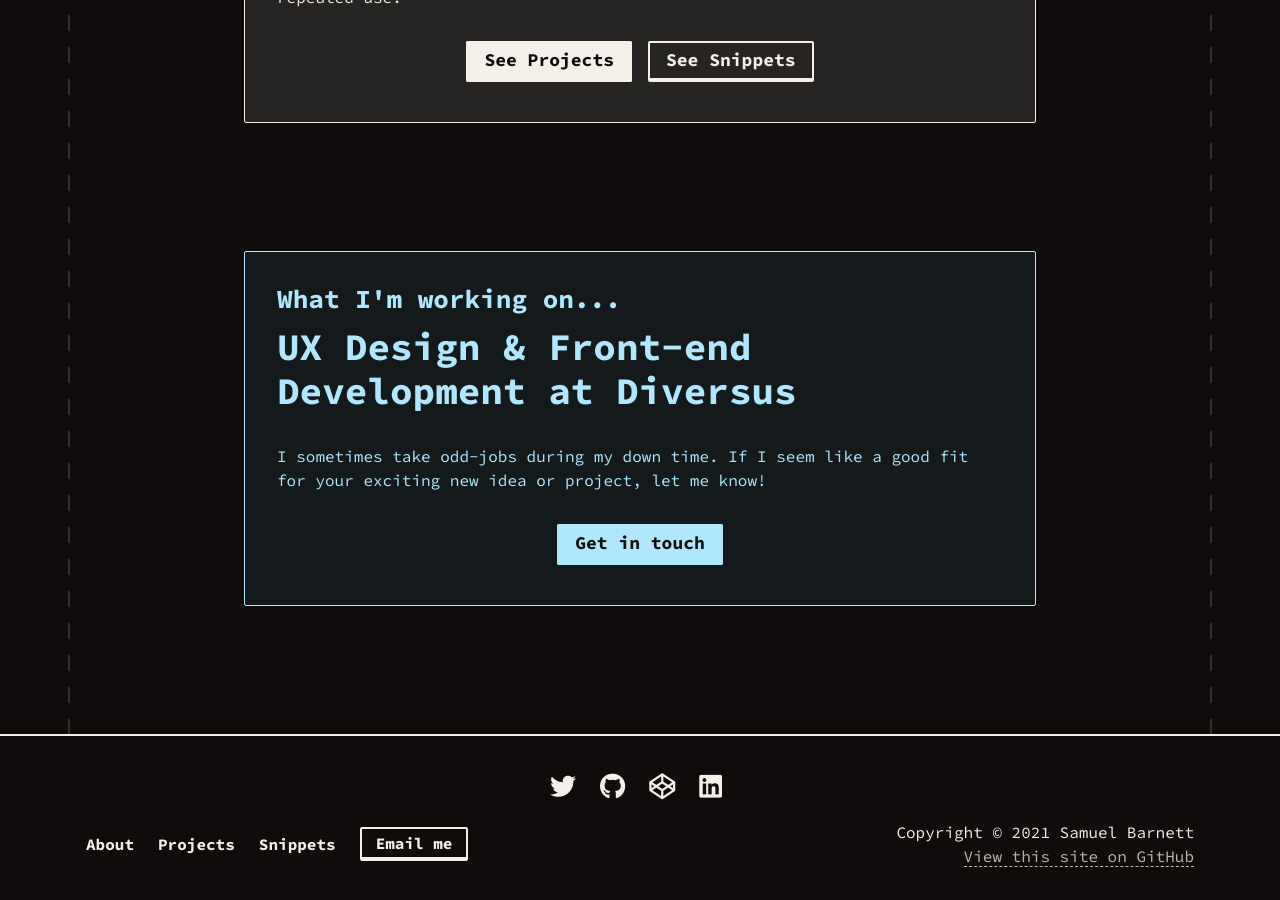
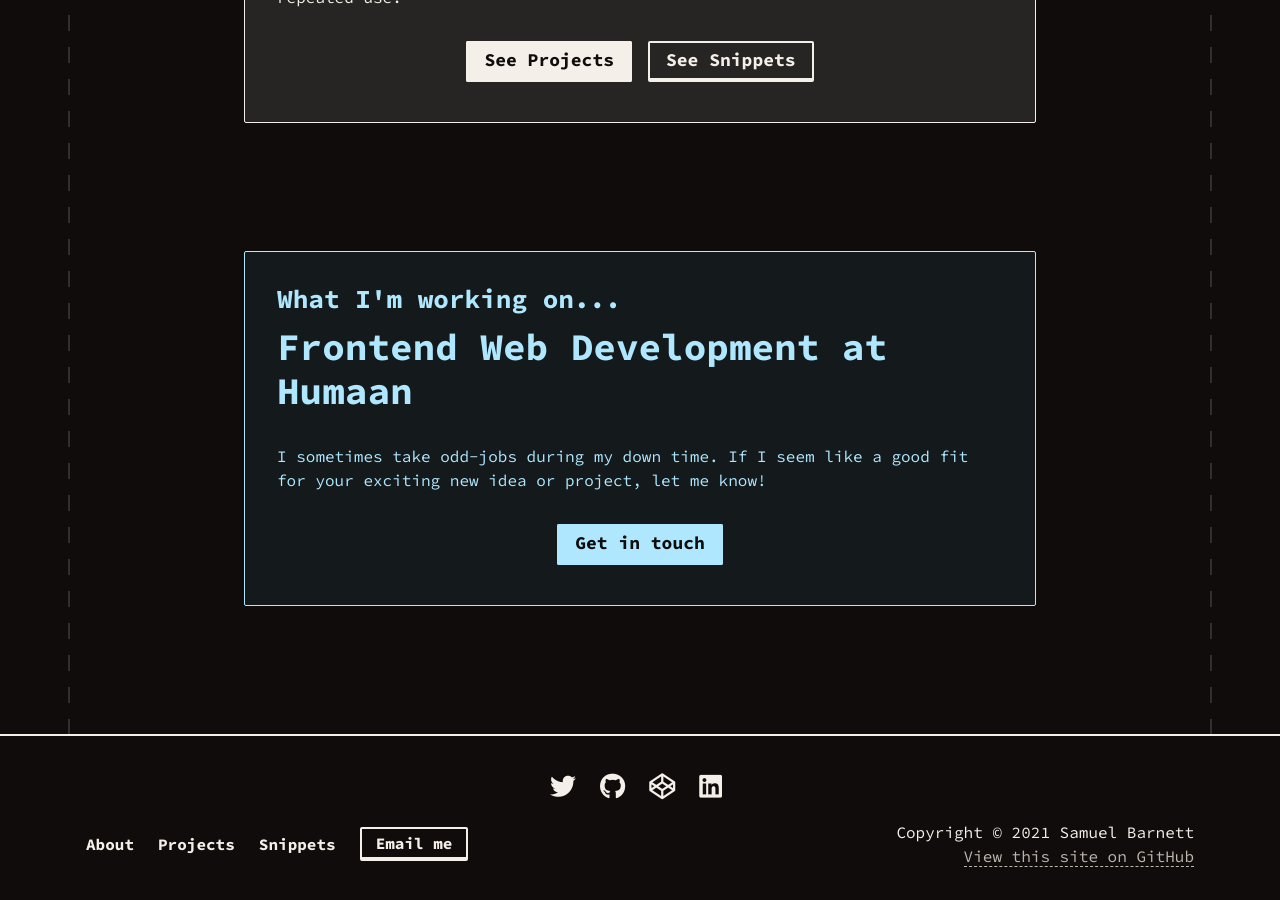
Before and after one commit to damnsamn/samuelbar.net_2020, a Jekyll site: the page built from index.html, in a window 1280 px wide and 900 px high, scrolled down 1577 px. Built offline with Jekyll 4.4.1, drawn with Linux system fonts in a browser that asks for light colours; nearby versions of some CDN libraries.

Commit message:
Diversus -> Humaan

```diff
--- a/index.html
+++ b/index.html
@@ -40,5 +40,5 @@
 {% include common/cta.html heading="Want to see what I can do?" description="Have a look through some of my prior projects, or pick through some of my often-used code snippets I store on this site for my own (or anyone else’s) repeated use."
 buttons="See Projects, /projects; See Snippets, /snippets, stroke" %}
 
-{% include common/cta.html color="blue" label="What I'm working on..." heading="UX Design & Front-end Development at Diversus" description="I sometimes take odd-jobs during my down time. If I seem like a good fit for your exciting new idea or project, let me know!"
+{% include common/cta.html color="blue" label="What I'm working on..." heading="Frontend Web Development at Humaan" description="I sometimes take odd-jobs during my down time. If I seem like a good fit for your exciting new idea or project, let me know!"
 buttons="Get in touch, mailto:samuel.barry.b@hotmail.com" %}
```
